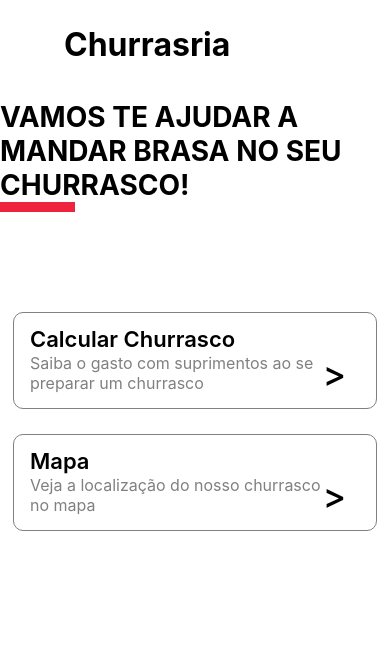
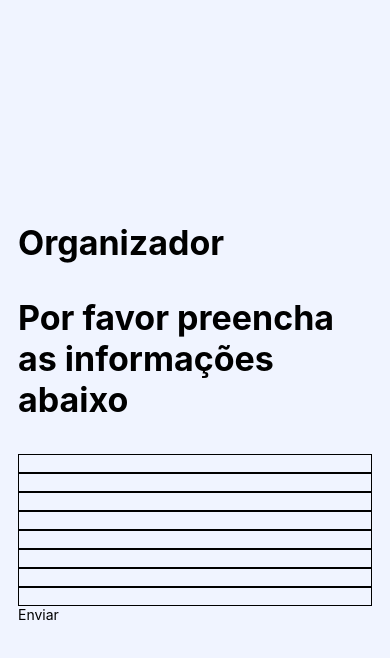
Before and after one commit to marcellu-s/SENAI-PPDM-Churrasria, a React Native app: screen /Organizador in a window 390 px wide. Shown: the top 658 px of the page. Built offline with nearby package versions, Linux system fonts and the light colour scheme; some icons are missing.

Commit message:
atualização orgazanidor

```diff
--- a/src/pages/Home/index.js
+++ b/src/pages/Home/index.js
@@ -22,7 +22,7 @@ export default function App() {
                 </View>
                 <View style={styles.bttns}>
                     <View style={styles.bttn}>
-                        <HomeBttn tittle="Calcular Churrasco" link="Calcular" description="Saiba o gasto com suprimentos ao se preparar um churrasco"></HomeBttn>
+                        <HomeBttn tittle="Calcular Churrasco" link="Organizador" description="Saiba o gasto com suprimentos ao se preparar um churrasco"></HomeBttn>
                     </View>
                     <View style={styles.bttn}>
                         <HomeBttn tittle="Mapa" link="Resumo" description="Veja a localização do nosso churrasco no mapa"></HomeBttn>
--- /dev/null
+++ b/src/pages/organizador/formulario.js
@@ -0,0 +1,126 @@
+import { useState } from 'react';
+import {View, Text, StyleSheet, TextInput, TouchableOpacity } from 'react-native';
+
+
+
+export default function Formulario(){
+    const[nome, setNome] = useState('');
+    const[telefone, setTelefone] = useState('');
+    const[cep, setCEP] = useState('');
+    const[uf, setUF] = useState('');
+    const[endereco, setEndereco] = useState('');
+    const[numero, setNumero] = useState('');
+    const[bairro, setBairro] = useState('');
+    const[valorLocacao, setValorlocacao] = useState('');
+
+
+
+
+    function salvar(){
+        if( nome === '' || telefone ==='' || cep === '' || uf ==='' || endereco ==='' || numero === '' || bairro ==='' ){
+            alert('Por favor, preencha os campos.')
+            return;
+        }
+
+        const data = {
+            nome,
+            telefone,
+            cep,
+            uf,
+            endereco,
+            numero,
+            bairro,
+            valorLocacao
+        }
+        console.log (salvar);
+
+    }
+
+
+return (
+<View style={styles.container}>
+
+
+<Text style={styles.title}>Organizador</Text>
+
+<Text style={styles.title}>Por favor preencha as informações abaixo </Text>
+
+
+<View>
+    <TextInput style={styles.input}
+     onChangeText={setNome}
+     value={nome}/>
+
+
+    <TextInput style={styles.input}
+     onChangeText={setTelefone}
+     value={nome}/>
+
+    <TextInput style={styles.input}
+     onChangeText={setCEP}
+     value={nome}/>
+
+    <TextInput style={styles.input}
+     onChangeText={setUF}
+     value={nome}/>
+
+    <TextInput style={styles.input}
+     onChangeText={setEndereco}
+     value={nome}/>
+
+     <TextInput style={styles.input}
+      onChangeText={setNumero}
+      value={nome}/>
+
+    <TextInput style={styles.input}
+     onChangeText={setBairro}
+     value={nome}/>
+
+    <TextInput style={styles.input}
+     onChangeText={setValorlocacao}
+     value={nome}/>
+</View>
+
+
+ <TouchableOpacity style={styles.button} onPress={() => salvar()}>
+ <Text style={styles.textButton}>Enviar</Text>
+ </TouchableOpacity>
+
+
+
+
+</View>
+
+
+);
+
+
+}
+
+
+const styles = StyleSheet.create({
+    container: {
+    flex:1,
+    backgroundColor:'#F0F4FF',
+    paddingHorizontal:18,
+    justifyContent: 'center'
+
+
+    },
+
+
+    title:{
+        fontSize: 34,
+        marginBottom: 34,
+        color: '#3333333',
+        fontWeight: 'bold',
+
+
+    },
+
+    input: {
+        borderWidth: 1,
+    }
+
+
+});
--- a/src/routes/index.js
+++ b/src/routes/index.js
@@ -3,6 +3,7 @@ import { createNativeStackNavigator } from '@react-navigation/native-stack';
 import Home from '../pages/Home';
 import Calcular from '../pages/Calcular';
 import Resumo from '../pages/Resumo';
+import Formulario from '../pages/organizador/formulario';
 
 const Stack = createNativeStackNavigator();
 
@@ -10,10 +11,11 @@ const Routes = () => {
 
     return (
         <NavigationContainer>
-            <Stack.Navigator initialRouteName='Home' screenOptions={{ headerShown: false }}>
+            <Stack.Navigator initialRouteName='Organizador' screenOptions={{ headerShown: false }}>
                 <Stack.Screen name="Home" component={Home} />
                 <Stack.Screen name="Calcular" component={Calcular} />
                 <Stack.Screen name="Resumo" component={Resumo} />
+                <Stack.Screen name="Organizador" component={Formulario} />
             </Stack.Navigator>
         </NavigationContainer>
     );
```
